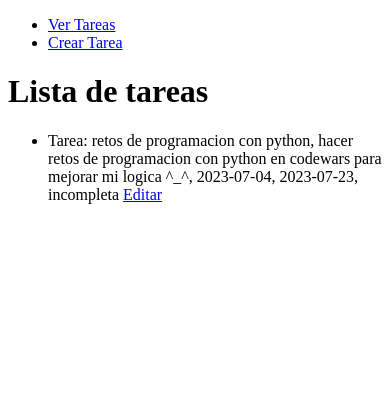
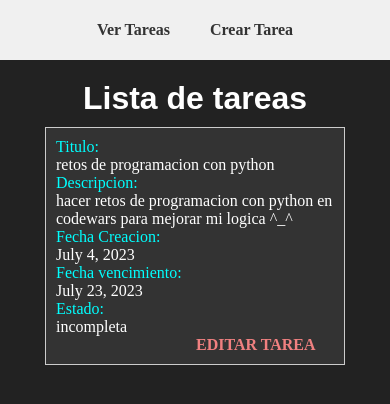
Before and after one commit to LoneROKIE/SGT, a Django app: page / in a window 390 px wide. Shown: the top 404 px of the page. Run offline with Django 4.2, Linux system fonts and the light colour scheme; data comes from the database, SQL or seed files in the repository; both versions use the stored data as it was after the commit.

Commit message:
Actualizacion CSS
ahora el proyecto cuenta con un estilo css minimo, NO RESPONSIVE

```diff
--- a/sgt_app/models.py
+++ b/sgt_app/models.py
@@ -13,4 +13,4 @@ class Tarea(models.Model):
     )
     estado = models.CharField(max_length=10, choices=ESTADO_CHOICES, default='incompleta')
     def __str__(self):
-        return f"Tarea: {self.nombre}, {self.descripcion}, {self.fecha_creacion}, {self.fecha_vencimiento}, {self.estado}"
+        return f"Tarea: \nTitulo: {self.nombre},\nDescripcion: {self.descripcion},\nFecha Creacion: {self.fecha_creacion},\nFecha Vencimiento: {self.fecha_vencimiento},\nEstado: {self.estado}"
--- a/sgt_app/templates/html/base.html
+++ b/sgt_app/templates/html/base.html
@@ -2,13 +2,13 @@
 <html>
 <head>
     <meta charset="UTF-8">
-    <title>Nombre de tu sitio web</title>
+    <link rel="stylesheet" href="static/nav.css">
 </head>
 <body>
-    <nav>
-        <ul>
-            <li><a href="{% url 'ver_tareas' %}">Ver Tareas</a></li>
-            <li><a href="{% url 'crearTarea' %}">Crear Tarea</a></li>
+    <nav class="menu">
+        <ul class="lista">
+            <li class="item"><a class="enlace" href="{% url 'ver_tareas' %}">Ver Tareas</a></li>
+            <li class="item"><a class="enlace" href="{% url 'crearTarea' %}">Crear Tarea</a></li>
         </ul>
     </nav>
 
--- a/sgt_app/templates/html/viewTasks.html
+++ b/sgt_app/templates/html/viewTasks.html
@@ -1,30 +1,52 @@
 {% extends 'html/base.html' %}
+
+
+
 {% block content %}
 <!DOCTYPE html>
 <html lang="en">
 <head>
     <meta charset="UTF-8">
     <meta name="viewport" content="width=device-width, initial-scale=1.0">
+
+    <link rel="stylesheet" href="static/paginaMain.css">
+
     <title>Tareas</title>
 </head>
 <body>
 
-    <!-- aca voy a ver a ver las tareas, y si no hay tareas entonces voy a poner
-        un mensaje que diga "no hay tareas para mostrar"  usando python
-    -->
-    <h1>Lista de tareas</h1>
-    <ul>
+    <div class="container">
+        <h1 class="title">Lista de tareas</h1>
+        <ul class="list">
             {% for tarea in tareas %}
-            <li>
-                {{ tarea }}
-                <a href="{% url 'editarTarea' tarea.id %}">Editar</a>
+                <li class="ite">
+                    <p>Titulo:</p>
+
+                    {{ tarea.nombre }}
+                    <br>
+                    <p>Descripcion:</p>
+                    {{ tarea.descripcion }}
+                    <br>
+                    <p>Fecha Creacion:</p>
+                    {{ tarea.fecha_creacion }}
+                    <br>
+                    <p>Fecha vencimiento:</p>
+                    {{ tarea.fecha_vencimiento }}
+                    <br>
+                    <p>Estado:</p>
+                    {{ tarea.estado }}
+                    <br>
+                    <a class="link" href="{% url 'editarTarea' tarea.id %}">EDITAR TAREA</a>
                 </li>
             <!-- este es un for empty -->
             {% empty %}
-            <li>No hay tareas para mostrar</li>
+                <p class="linkNoTareas">No hay Tareas para mostrar,  <a class="linkNoTareas" href="{% url 'crearTarea' %}">click aqui</a>
+                    para crear una tarea  </p>
+
             {% endfor %}
 
         </ul>
+    </div>
 
 
 </body>
--- /dev/null
+++ b/static/nav.css
@@ -0,0 +1,33 @@
+* {
+    margin: 0;
+    padding: 0;
+    box-sizing: border-box;
+
+}
+
+.menu {
+    display: flex;
+    align-items: center;
+    justify-content: center;
+    height: 60px;
+    background-color: #f0f0f0;
+}
+
+.lista {
+    list-style: none;
+    display: flex;
+}
+
+.item {
+    margin: 0 20px;
+}
+
+.enlace {
+    text-decoration: none;
+    color: #333;
+    font-weight: bold;
+}
+
+.enlace:hover {
+    color: #555;
+}
--- /dev/null
+++ b/static/paginaMain.css
@@ -0,0 +1,71 @@
+* {
+    margin: 0;
+    padding: 0;
+    box-sizing: border-box;
+}
+
+body {
+    background-color: #222;
+}
+
+.container {
+    max-width: 800px;
+    margin: 0 auto;
+}
+
+.title {
+    text-align: center;
+    font-family: Arial, sans-serif;
+    color: #fff;
+    margin-top: 20px;
+}
+
+.list {
+    list-style: none;
+    display: flex;
+    flex-direction: column;
+    align-items: center;
+}
+
+
+.ite {
+    margin: 10px;
+    padding: 10px;
+    border: 1px solid #ccc;
+    width: 300px;
+    background-color: #333;
+    color: #fff;
+}
+
+.ite p{
+    color: aqua;
+}
+
+.ite a{
+    color: lightcoral;
+    margin-left: 140px;
+}
+
+.link {
+    text-decoration: none;
+    color: #fff;
+    font-weight: bold;
+}
+
+.link:hover {
+    color: #aaa;
+}
+
+.linkNoTareas{
+    margin-top: 30px;
+    font-size: larger;
+    text-decoration: none;
+    color: #fff;
+    font-weight: bold;
+}
+.linkNoTareas a{
+    color: lightcoral;
+}
+.linkNoTareas a:hover{
+    color: chocolate;
+}
```
Also changed, not shown: core/settings.py (+5 -2 lines), sgt_app/templates/html/createTask.html (+12 -15 lines), sgt_app/templates/html/editTask.html (+6 -7 lines), static/crearEditar.css (added, +66 -0 lines), db.sqlite3. Lines whose indentation alone changed are shown as unchanged.
